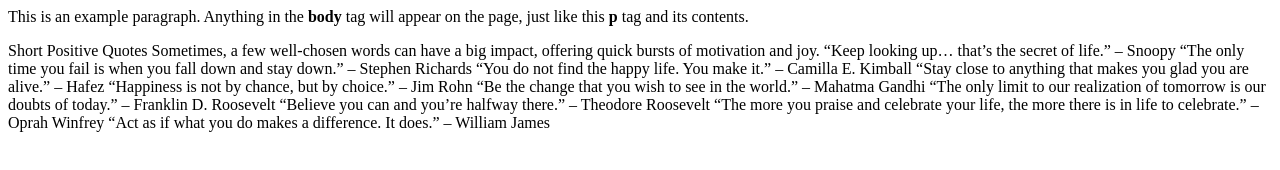
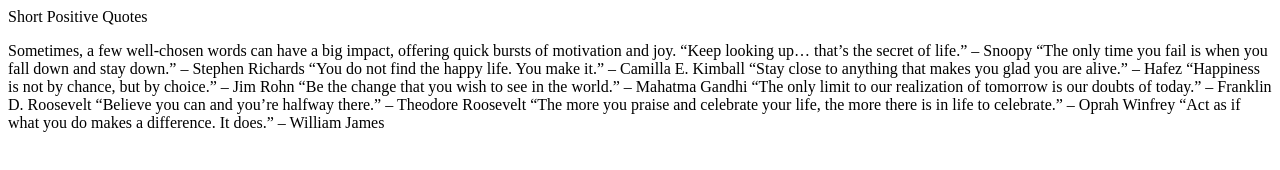
Before and after one commit to ednarose/supersimple-website, a plain HTML site: page index.html in a window 1280 px wide. Drawn offline with Linux system fonts and the light colour scheme.

Commit message:
changed title and other paragraph

```diff
--- a/index.html
+++ b/index.html
@@ -1,11 +1,10 @@
 <!doctype >
 <html>
   <head>
-    <title>This is the title of the webpage!</title>
+    <title>Daily Quotes</title>
   </head>
   <body>
-    <p>This is an example paragraph. Anything in the <strong>body</strong> tag will appear on the page, just like this <strong>p</strong> tag and its contents.</p>
-<p> Short Positive Quotes
+    <p>Short Positive Quotes</p>
 Sometimes, a few well-chosen words can have a big impact, offering quick bursts of motivation and joy.
 
 “Keep looking up… that’s the secret of life.” – Snoopy
```
